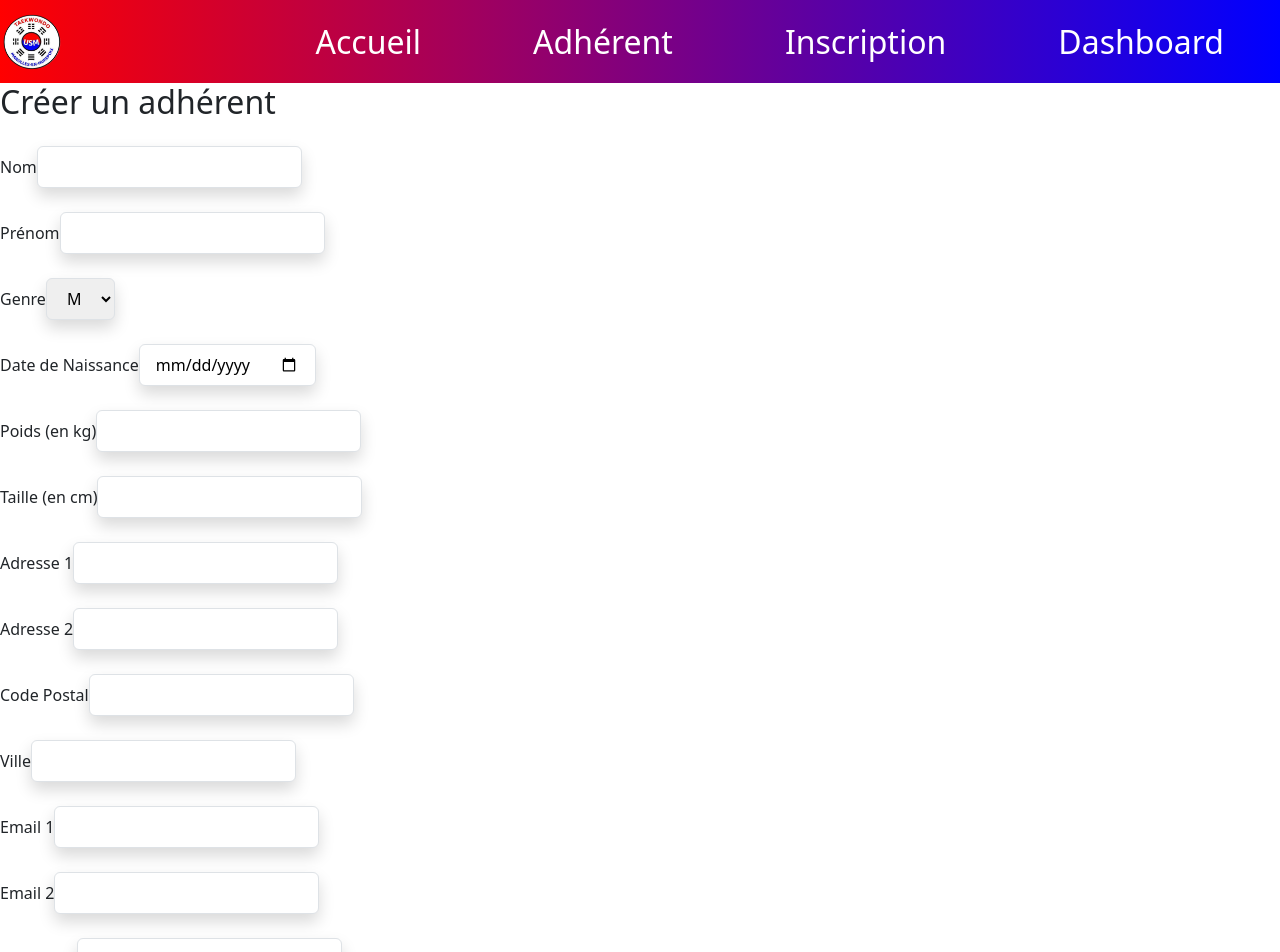
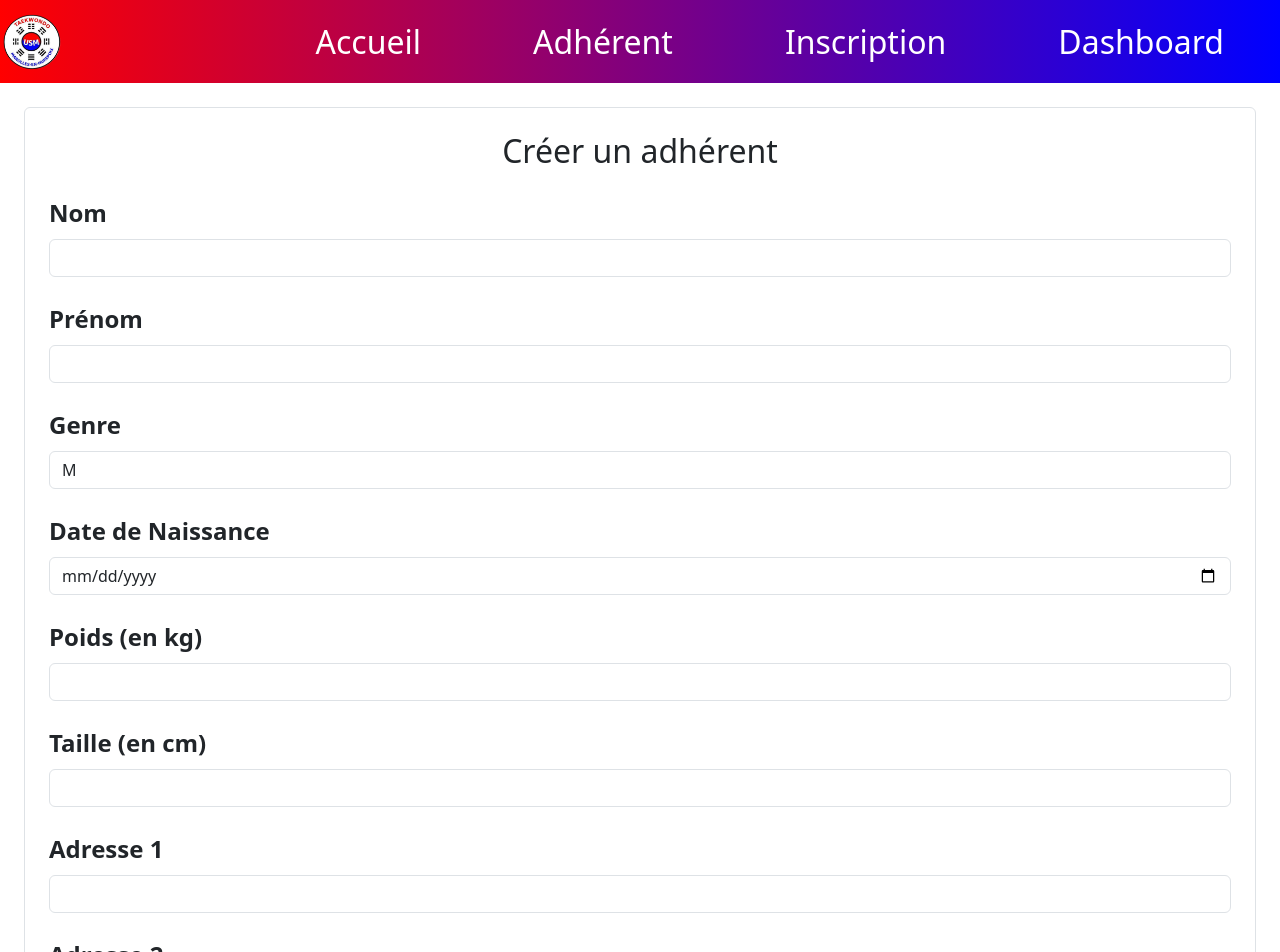
Before and after one commit to Azurhys/siteTkd, a React (Vite) app in the folder web/: page /adherent in a window 1280 px wide. Shown: the top 952 px of the page. Built offline with nearby package versions, Linux system fonts and the light colour scheme; no server answers.

Commit message:
CSS formulaires

```diff
--- a/web/src/components/AdherentForm.jsx
+++ b/web/src/components/AdherentForm.jsx
@@ -58,12 +58,13 @@ const AdherentForm = () => {
   };
 
   return (
-    <form onSubmit={handleSubmit} className="max-w-md mx-auto bg-white shadow-md rounded px-8 pt-6 pb-8 mb-4">
-      <h2 className="text-2xl font-bold mb-4">Créer un adhérent</h2>
+    <div>
+    <form onSubmit={handleSubmit} className="m-4 p-4 border rounded">
+      <h2 className="text-2xl font-bold mb-4 text-center">Créer un adhérent</h2>
 
       {/* Nom */}
       <div className="mb-4">
-        <label className="block text-gray-700 text-sm font-bold mb-2" htmlFor="Nom">
+        <label className="form-label fs-4 fw-bold" htmlFor="Nom">
           Nom
         </label>
         <input
@@ -71,14 +72,14 @@ const AdherentForm = () => {
           name="Nom"
           value={formData.Nom}
           onChange={handleChange}
-          className="shadow appearance-none border rounded w-full py-2 px-3 text-gray-700 leading-tight focus:outline-none focus:shadow-outline"
+          className="form-control"
           required
         />
       </div>
 
       {/* Prénom */}
       <div className="mb-4">
-        <label className="block text-gray-700 text-sm font-bold mb-2" htmlFor="Prenom">
+        <label className="form-label fs-4 fw-bold" htmlFor="Prenom">
           Prénom
         </label>
         <input
@@ -86,21 +87,21 @@ const AdherentForm = () => {
           name="Prenom"
           value={formData.Prenom}
           onChange={handleChange}
-          className="shadow appearance-none border rounded w-full py-2 px-3 text-gray-700 leading-tight focus:outline-none focus:shadow-outline"
+          className="form-control"
           required
         />
       </div>
 
       {/* Genre */}
       <div className="mb-4">
-        <label className="block text-gray-700 text-sm font-bold mb-2" htmlFor="Genre">
+        <label className="form-label fs-4 fw-bold" htmlFor="Genre">
           Genre
         </label>
         <select
           name="Genre"
           value={formData.Genre}
           onChange={handleChange}
-          className="shadow appearance-none border rounded w-full py-2 px-3 text-gray-700 leading-tight focus:outline-none focus:shadow-outline"
+          className="form-control"
           required
         >
           <option value="M">M</option>
@@ -110,7 +111,7 @@ const AdherentForm = () => {
 
       {/* Date de Naissance */}
       <div className="mb-4">
-        <label className="block text-gray-700 text-sm font-bold mb-2" htmlFor="DateNaissance">
+        <label className="form-label fs-4 fw-bold" htmlFor="DateNaissance">
           Date de Naissance
         </label>
         <input
@@ -118,14 +119,14 @@ const AdherentForm = () => {
           name="DateNaissance"
           value={formData.DateNaissance}
           onChange={handleChange}
-          className="shadow appearance-none border rounded w-full py-2 px-3 text-gray-700 leading-tight focus:outline-none focus:shadow-outline"
+          className="form-control"
           required
         />
       </div>
 
       {/* Poids */}
       <div className="mb-4">
-        <label className="block text-gray-700 text-sm font-bold mb-2" htmlFor="Poids">
+        <label className="form-label fs-4 fw-bold" htmlFor="Poids">
           Poids (en kg)
         </label>
         <input
@@ -133,14 +134,14 @@ const AdherentForm = () => {
           name="Poids"
           value={formData.Poids}
           onChange={handleChange}
-          className="shadow appearance-none border rounded w-full py-2 px-3 text-gray-700 leading-tight focus:outline-none focus:shadow-outline"
+          className="form-control"
           required
         />
       </div>
 
       {/* Taille */}
       <div className="mb-4">
-        <label className="block text-gray-700 text-sm font-bold mb-2" htmlFor="Taille">
+        <label className="form-label fs-4 fw-bold" htmlFor="Taille">
           Taille (en cm)
         </label>
         <input
@@ -148,14 +149,14 @@ const AdherentForm = () => {
           name="Taille"
           value={formData.Taille}
           onChange={handleChange}
-          className="shadow appearance-none border rounded w-full py-2 px-3 text-gray-700 leading-tight focus:outline-none focus:shadow-outline"
+          className="form-control"
           required
         />
       </div>
 
       {/* Adresse 1 */}
       <div className="mb-4">
-        <label className="block text-gray-700 text-sm font-bold mb-2" htmlFor="Adresse1">
+        <label className="form-label fs-4 fw-bold" htmlFor="Adresse1">
           Adresse 1
         </label>
         <input
@@ -163,14 +164,14 @@ const AdherentForm = () => {
           name="Adresse1"
           value={formData.Adresse1}
           onChange={handleChange}
-          className="shadow appearance-none border rounded w-full py-2 px-3 text-gray-700 leading-tight focus:outline-none focus:shadow-outline"
+          className="form-control"
           required
         />
       </div>
 
       {/* Adresse 2 */}
       <div className="mb-4">
-        <label className="block text-gray-700 text-sm font-bold mb-2" htmlFor="Adresse2">
+        <label className="form-label fs-4 fw-bold" htmlFor="Adresse2">
           Adresse 2
         </label>
         <input
@@ -178,13 +179,13 @@ const AdherentForm = () => {
           name="Adresse2"
           value={formData.Adresse2}
           onChange={handleChange}
-          className="shadow appearance-none border rounded w-full py-2 px-3 text-gray-700 leading-tight focus:outline-none focus:shadow-outline"
-        />
+          className="form-control"
+          />
       </div>
 
       {/* Code Postal */}
       <div className="mb-4">
-        <label className="block text-gray-700 text-sm font-bold mb-2" htmlFor="CodePostal">
+        <label className="form-label fs-4 fw-bold" htmlFor="CodePostal">
           Code Postal
         </label>
         <input
@@ -192,14 +193,14 @@ const AdherentForm = () => {
           name="CodePostal"
           value={formData.CodePostal}
           onChange={handleChange}
-          className="shadow appearance-none border rounded w-full py-2 px-3 text-gray-700 leading-tight focus:outline-none focus:shadow-outline"
+          className="form-control"
           required
         />
       </div>
 
       {/* Ville */}
       <div className="mb-4">
-        <label className="block text-gray-700 text-sm font-bold mb-2" htmlFor="Ville">
+        <label className="form-label fs-4 fw-bold" htmlFor="Ville">
           Ville
         </label>
         <input
@@ -207,14 +208,14 @@ const AdherentForm = () => {
           name="Ville"
           value={formData.Ville}
           onChange={handleChange}
-          className="shadow appearance-none border rounded w-full py-2 px-3 text-gray-700 leading-tight focus:outline-none focus:shadow-outline"
+          className="form-control"
           required
         />
       </div>
 
       {/* Email 1 */}
       <div className="mb-4">
-        <label className="block text-gray-700 text-sm font-bold mb-2" htmlFor="Email1">
+        <label className="form-label fs-4 fw-bold" htmlFor="Email1">
           Email 1
         </label>
         <input
@@ -222,14 +223,14 @@ const AdherentForm = () => {
           name="Email1"
           value={formData.Email1}
           onChange={handleChange}
-          className="shadow appearance-none border rounded w-full py-2 px-3 text-gray-700 leading-tight focus:outline-none focus:shadow-outline"
+          className="form-control"
           required
         />
       </div>
 
       {/* Email 2 */}
       <div className="mb-4">
-        <label className="block text-gray-700 text-sm font-bold mb-2" htmlFor="Email2">
+        <label className="form-label fs-4 fw-bold" htmlFor="Email2">
           Email 2
         </label>
         <input
@@ -237,13 +238,13 @@ const AdherentForm = () => {
           name="Email2"
           value={formData.Email2}
           onChange={handleChange}
-          className="shadow appearance-none border rounded w-full py-2 px-3 text-gray-700 leading-tight focus:outline-none focus:shadow-outline"
-        />
+          className="form-control"
+          />
       </div>
 
       {/* Portable 1 */}
       <div className="mb-4">
-        <label className="block text-gray-700 text-sm font-bold mb-2" htmlFor="Portable1">
+        <label className="form-label fs-4 fw-bold" htmlFor="Portable1">
           Portable 1
         </label>
         <input
@@ -251,14 +252,14 @@ const AdherentForm = () => {
           name="Portable1"
           value={formData.Portable1}
           onChange={handleChange}
-          className="shadow appearance-none border rounded w-full py-2 px-3 text-gray-700 leading-tight focus:outline-none focus:shadow-outline"
+          className="form-control"
           required
         />
       </div>
 
       {/* Portable 2 */}
       <div className="mb-4">
-        <label className="block text-gray-700 text-sm font-bold mb-2" htmlFor="Portable2">
+        <label className="form-label fs-4 fw-bold" htmlFor="Portable2">
           Portable 2
         </label>
         <input
@@ -266,8 +267,8 @@ const AdherentForm = () => {
           name="Portable2"
           value={formData.Portable2}
           onChange={handleChange}
-          className="shadow appearance-none border rounded w-full py-2 px-3 text-gray-700 leading-tight focus:outline-none focus:shadow-outline"
-        />
+          className="form-control"
+          />
       </div>
 
       {/* Bouton de soumission */}
@@ -278,6 +279,7 @@ const AdherentForm = () => {
         Ajouter
       </button>
     </form>
+    </div>
   );
 };
 
```
Also changed, not shown: web/src/components/InscriptionForm.jsx (+25 -25 lines).
